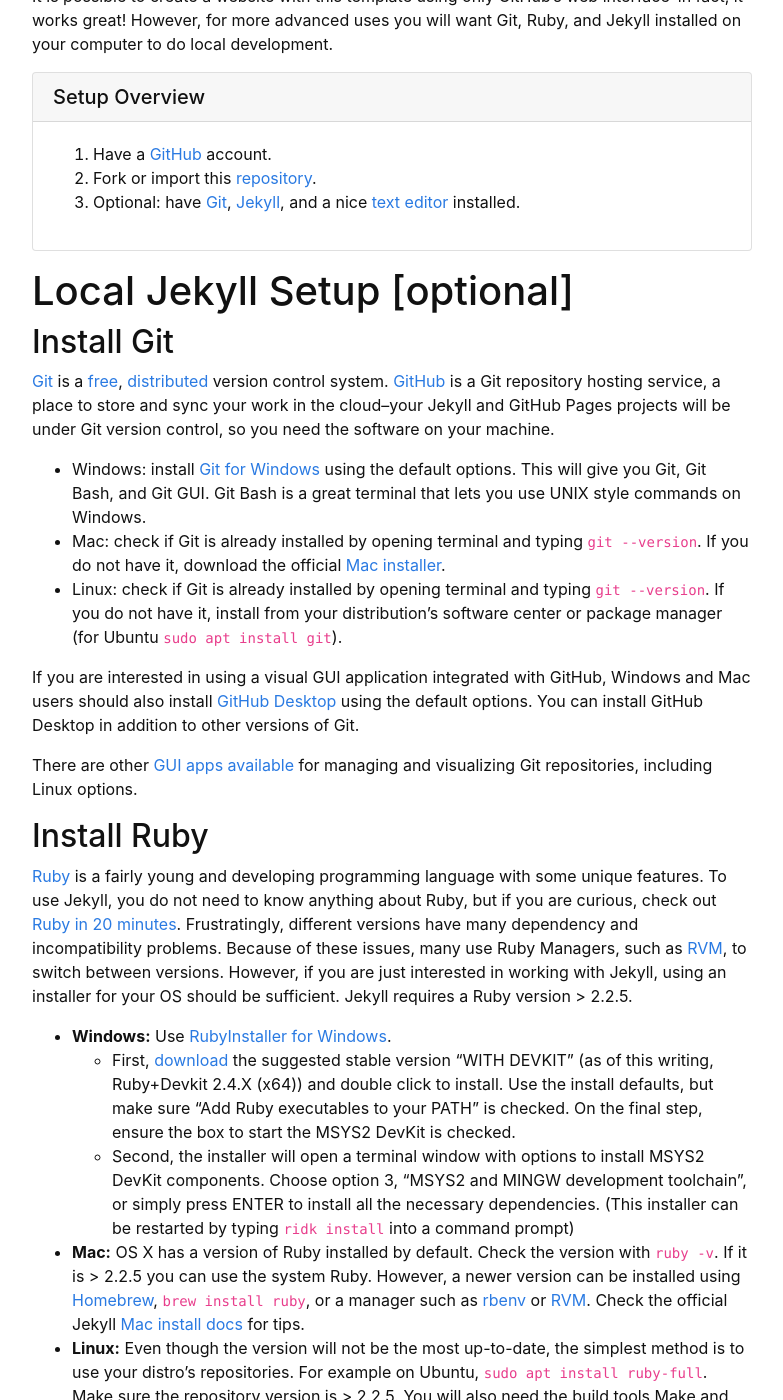
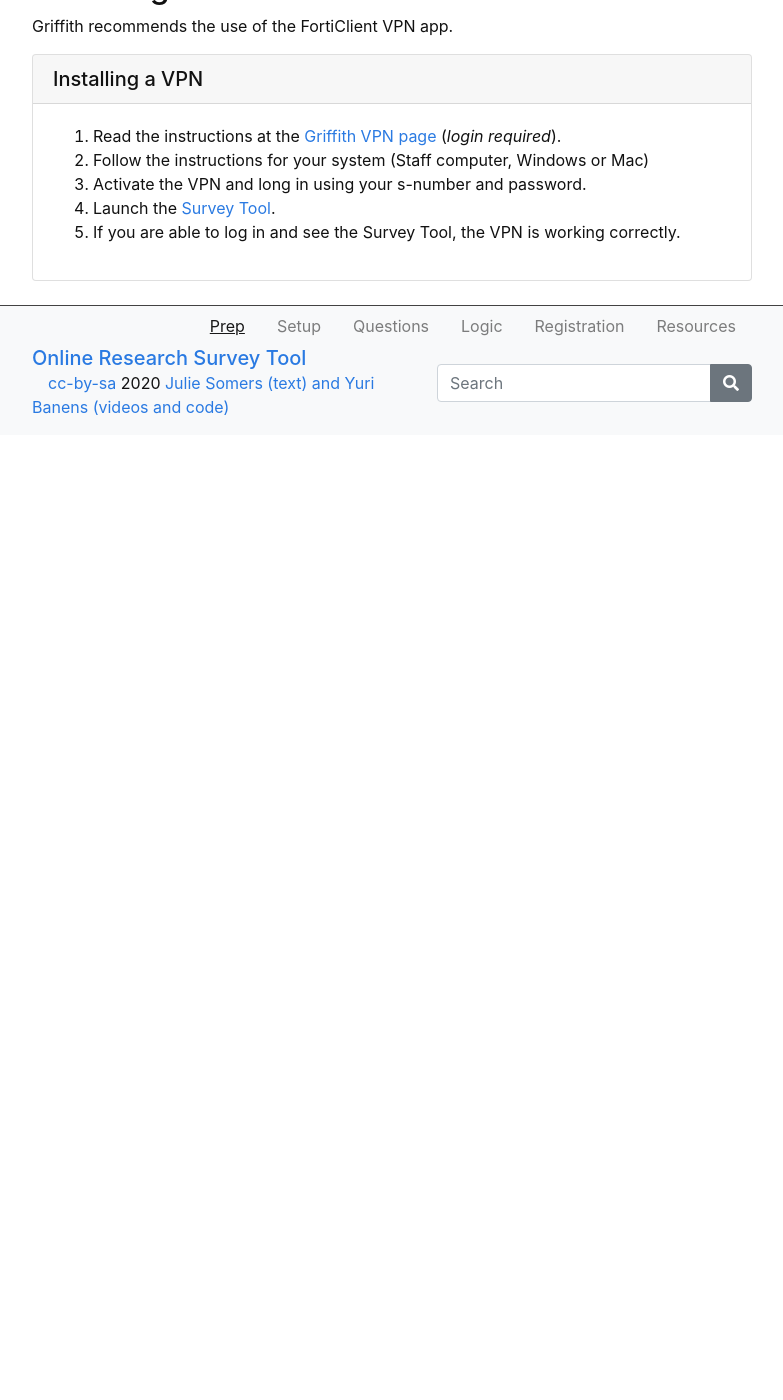
Before and after one commit to ybanens/survey-tool, a Jekyll site: the page built from content/0-prep.md, in a window 1280 px wide and 1400 px high, scrolled down 270 px. Shown: the whole window, without its empty margins (248-1031 px from the left). Built offline with Jekyll 4.4.1, drawn with Linux system fonts in a browser that asks for light colours; after the commit the page ends 900 px from its top, so only the background shows below that; some of the changed text lies outside the part shown.

```diff
--- a/content/0-prep.md
+++ b/content/0-prep.md
@@ -5,71 +5,17 @@ nav: true
 
 # Workshop Prep
 
-To create your own materials using `workshop-template-b`, please create a free [GitHub account](https://github.com/join) if you do not have one already.
-Basic familiarity with the GitHub web interface will be helpful.
+You **must** use a VPN (Virtual Private Network) to access the Survey Tool if you are off-campus. If you attempt to access it without a VPN you will be presented with a 'Permission Denied' message.
 
-For a quick introduction check out GitHub's [Hello World guide](https://guides.github.com/activities/hello-world/) and [Try Git](https://try.github.io/).
+## Installing a VPN
 
-It is possible to create a website with this template using only GitHub's web interface--in fact, it works great!
-However, for more advanced uses you will want Git, Ruby, and Jekyll installed on your computer to do local development.
+Griffith recommends the use of the FortiClient VPN app.
 
 {% capture text %}
-1. Have a [GitHub](https://github.com) account.
-2. Fork or import this [repository](https://github.com/evanwill/workshop-template-b).
-3. Optional: have [Git](https://git-scm.com/), [Jekyll](https://jekyllrb.com/), and a nice [text editor](https://code.visualstudio.com/) installed.
+1. Read the instructions at the [Griffith VPN page](https://intranet.secure.griffith.edu.au/computing/remote-access/virtual-private-network) (*login required*).
+2. Follow the instructions for your system (Staff computer, Windows or Mac)
+3. Activate the VPN and long in using your s-number and password.
+3. Launch the [Survey Tool](https://prodsurvey.rcs.griffith.edu.au/prodls200/index.php/admin/index).
+5. If you are able to log in and see the Survey Tool, the VPN is working correctly.
 {% endcapture %}
-{% include card.md text=text header="Setup Overview" %}
-
-# Local Jekyll Setup [optional]
-
-## Install Git
-
-[Git](https://git-scm.com/) is a [free](https://www.gnu.org/philosophy/free-sw.en.html), [distributed](https://en.wikipedia.org/wiki/Distributed_version_control) version control system. [GitHub](https://github.com/) is a Git repository hosting service, a place to store and sync your work in the cloud--your Jekyll and GitHub Pages projects will be under Git version control, so you need the software on your machine.
-
-- Windows: install [Git for Windows](https://git-for-windows.github.io/) using the default options. This will give you Git, Git Bash, and Git GUI. Git Bash is a great terminal that lets you use UNIX style commands on Windows.
-- Mac: check if Git is already installed by opening terminal and typing `git --version`. If you do not have it, download the official [Mac installer](https://git-scm.com/downloads).
-- Linux: check if Git is already installed by opening terminal and typing `git --version`. If you do not have it, install from your distribution's software center or package manager (for Ubuntu `sudo apt install git`).
-
-If you are interested in using a visual GUI application integrated with GitHub, Windows and Mac users should also install [GitHub Desktop](https://desktop.github.com/) using the default options.
-You can install GitHub Desktop in addition to other versions of Git.
-
-There are other [GUI apps available](https://git-scm.com/downloads/guis) for managing and visualizing Git repositories, including Linux options.
-
-## Install Ruby
-
-[Ruby](https://www.ruby-lang.org/en/) is a fairly young and developing programming language with some unique features.
-To use Jekyll, you do not need to know anything about Ruby, but if you are curious, check out [Ruby in 20 minutes](https://www.ruby-lang.org/en/documentation/quickstart/).
-Frustratingly, different versions have many dependency and incompatibility problems.
-Because of these issues, many use Ruby Managers, such as [RVM](http://rvm.io/), to switch between versions.
-However, if you are just interested in working with Jekyll, using an installer for your OS should be sufficient.
-Jekyll requires a Ruby version > 2.2.5.
-
-- **Windows:** Use [RubyInstaller for Windows](https://rubyinstaller.org/).
-    - First, [download](https://rubyinstaller.org/downloads/) the suggested stable version "WITH DEVKIT" (as of this writing, Ruby+Devkit 2.4.X (x64)) and double click to install. Use the install defaults, but make sure "Add Ruby executables to your PATH" is checked. On the final step, ensure the box to start the MSYS2 DevKit is checked.
-    - Second, the installer will open a terminal window with options to install MSYS2 DevKit components. Choose option 3, "MSYS2 and MINGW development toolchain", or simply press ENTER to install all the necessary dependencies. (This installer can be restarted by typing `ridk install` into a command prompt)
-- **Mac:** OS X has a version of Ruby installed by default. Check the version with `ruby -v`. If it is > 2.2.5 you can use the system Ruby. However, a newer version can be installed using [Homebrew](https://brew.sh/), `brew install ruby`, or a manager such as [rbenv](https://github.com/rbenv/rbenv) or [RVM](http://rvm.io/). Check the official Jekyll [Mac install docs](https://jekyllrb.com/docs/installation/#macOS) for tips.
-- **Linux:** Even though the version will not be the most up-to-date, the simplest method is to use your distro's repositories. For example on Ubuntu, `sudo apt install ruby-full`. Make sure the repository version is > 2.2.5. You will also need the build tools Make and GCC, on Ubuntu get them with `sudo apt install build-essential`. For a more up-to-date version, use a manager such as [RVM](http://rvm.io/).
-
-## Install Jekyll
-
-Jekyll is a Gem, a software package installed via Ruby's management system called RubyGems (similar to Python's Pip).
-Open a terminal and type:
-`gem install jekyll bundler`
-
-This will take a minute as Gem installs all the dependencies and builds extensions.
-
-{% capture alert %}*Note:* Jekyll does not officially support Windows, however it is cross platform (they just don’t officially write windows documentation or check for bugs).
-There is a [Jekyll on Windows](https://jekyllrb.com/docs/windows/#installation) page, but it can be out of date and inaccurate.{% endcapture %}
-{% include alert.md text=alert color="warning" %}
-
-# Text Editor
-
-When working with code you should have a good text editor.
-Windows notepad does not handle UTF-8 encoding or UNIX line endings that are standard for cross platform applications.
-For basic editing, Windows [Notepad++](https://notepad-plus-plus.org/), Mac TextEdit, or Linux Gedit are sufficient.
-However, a more complete code editor will be helpful for managing Jekyll projects.
-
-Open-source cross platform suggestions:
-
-- [Visual Studio Code](https://code.visualstudio.com/)
-- [Atom](https://atom.io/)
+{% include card.md text=text header="Installing a VPN" %}
```
Also changed, not shown: content/1-setup.md (+21 -17 lines), content/3-arrays-quotas-logic.md (+1 -0 lines), images/text-edit-controls.png (added), 2 other files.
